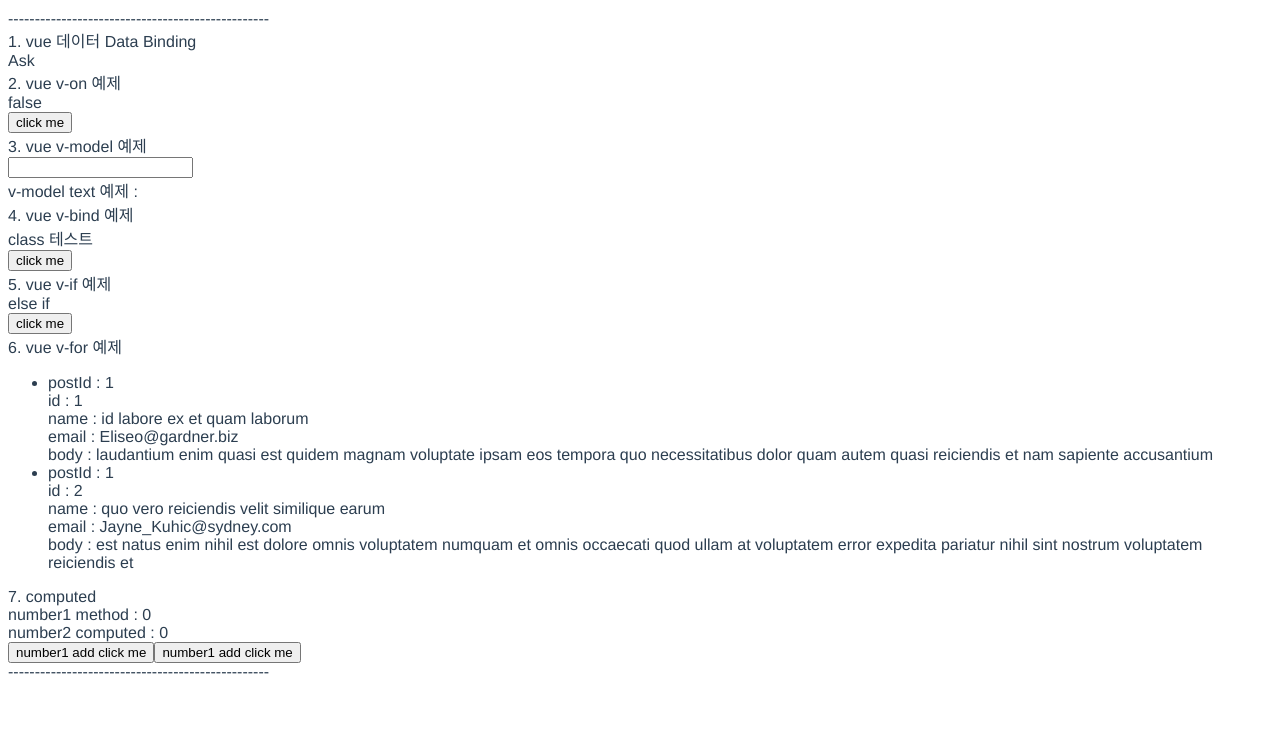
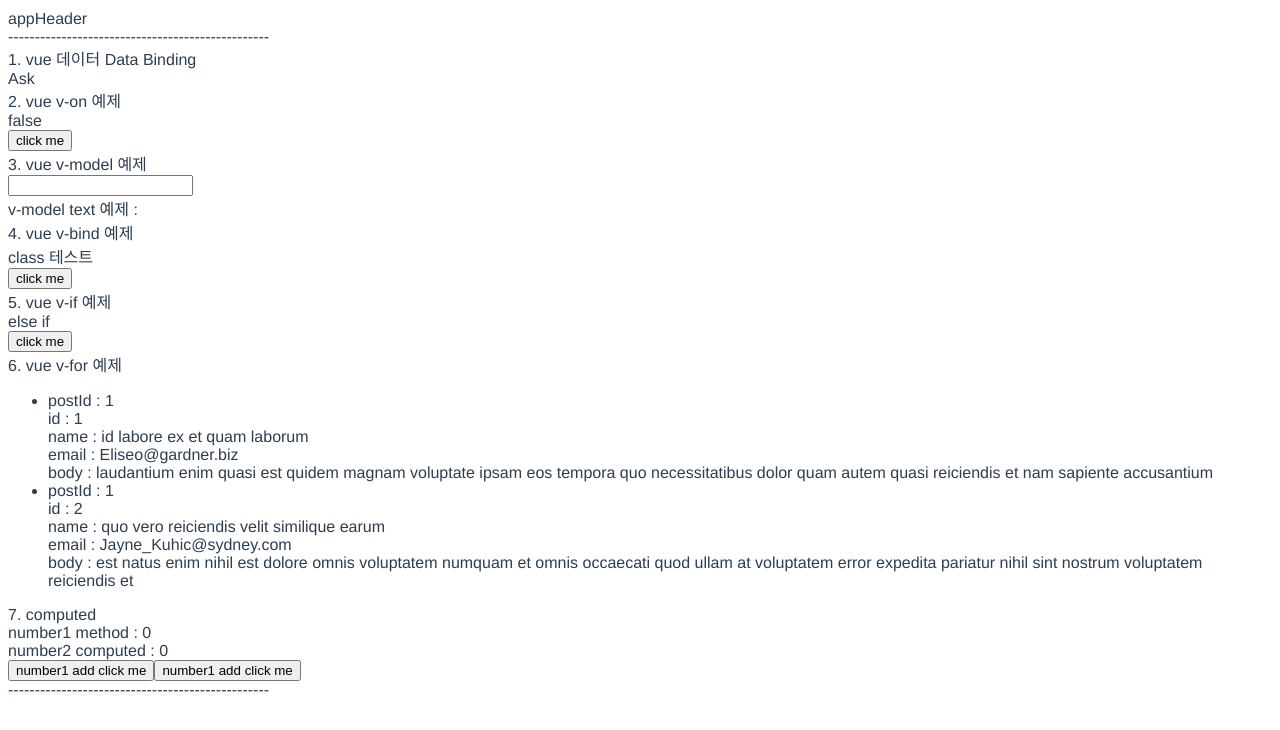
Before and after one commit to cowaymcnc4003/vue2Start, a Vue app in the folder my-project/: page / in a window 1280 px wide. Shown: the top 730 px of the page. Built offline with nearby package versions, Linux system fonts and the light colour scheme.

Commit message:
프롭스 수정

```diff
--- a/my-project/src/App.vue
+++ b/my-project/src/App.vue
@@ -1,6 +1,6 @@
 <template>
   <div id="app">
-    <app-header propsData:propsData @emitEvent='emitMethods'></app-header>
+    <app-header :propsData="propsParam" @emitEvent='emitMethods'></app-header>
     <text-view></text-view>
   </div>
 </template>
@@ -12,7 +12,7 @@
 export default {
   data() {
     return {
-      propsData : "appHeader",
+      propsParam : "appHeader",
     }
   },
   methods: {
```
